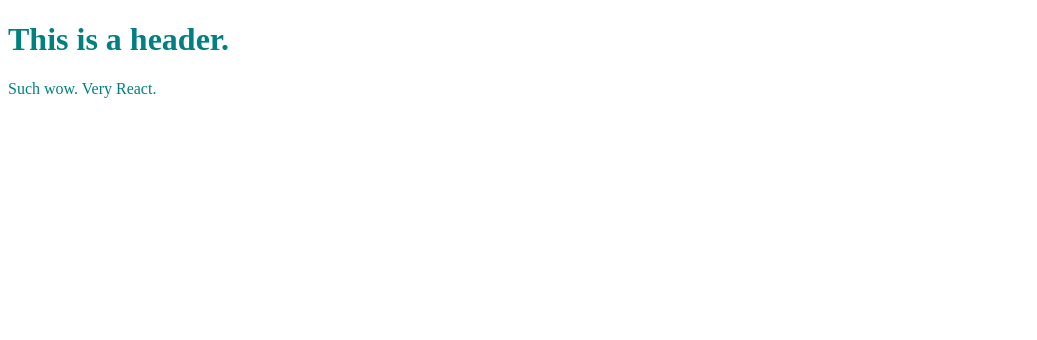
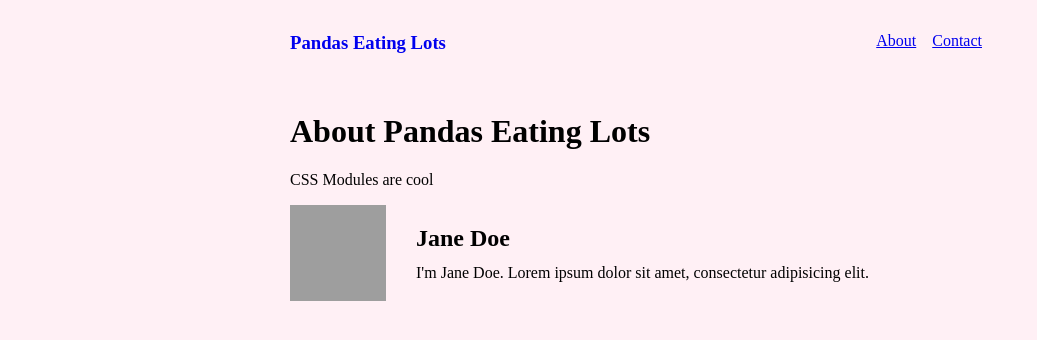
Before and after one commit to faelplg/gatsby-hello-world, a Gatsby site: page /about in a window 1280 px wide. Shown: the whole page, without its empty margins (0-1037 px from the left). Built offline with nearby package versions, Linux system fonts and the light colour scheme; Gatsby itself is replaced by a stand-in of ours; grey boxes are pictures that could not be loaded.

Commit message:
Learning graphql and gatsby source plugins.

```diff
--- /dev/null
+++ b/gatsby-browser.js
@@ -0,0 +1 @@
+import "./src/styles/global.css"
--- a/gatsby-config.js
+++ b/gatsby-config.js
@@ -5,6 +5,9 @@
  */
 
 module.exports = {
+  siteMetadata: {
+    title: `Pandas Eating Lots`,
+  },
   /* Your site config here */
   plugins: [],
 }
--- a/src/components/header.js
+++ b/src/components/header.js
@@ -1,7 +1,5 @@
-import React from 'react';
+import React from "react"
 
-const Header = props => (
-  <h1>This is a header.</h1>
-);
+const Header = props => <h1>{props.headerText}</h1>
 
-export default Header;
+export default Header
--- /dev/null
+++ b/src/components/layout.js
@@ -0,0 +1,49 @@
+import React from "react"
+
+import { useStaticQuery, Link, graphql } from "gatsby"
+
+const Layout = props => {
+  const data = useStaticQuery(
+    graphql`
+      query {
+        site {
+          siteMetadata {
+            title
+          }
+        }
+      }
+    `
+  )
+  return (
+    <div
+      style={{
+        margin: "0 auto",
+        maxWidth: "700px",
+        padding: "2em",
+        paddingTop: "1.5em",
+      }}
+    >
+      <Link to={`/`}>
+        <h3
+          style={{
+            marginBottom: "2em",
+            display: "inline-block",
+            fontStyle: "normal",
+            marginTop: "0",
+          }}
+        >
+          {data.site.siteMetadata.title}
+        </h3>
+      </Link>
+      <Link to="/contact/" style={{ float: "right", margin: "0 0.5em" }}>
+        Contact
+      </Link>
+      <Link to={`/about/`} style={{ float: "right", margin: "0 0.5em" }}>
+        About
+      </Link>
+      {props.children}
+    </div>
+  )
+}
+
+export default Layout
--- a/src/pages/about.js
+++ b/src/pages/about.js
@@ -1,11 +1,41 @@
 import React from "react"
-import Header from '../components/header';
+import Layout from "../components/layout"
+import { graphql } from "gatsby"
 
-const About = props => (
-  <div style={{ color: `teal` }}>
-    <Header />
-    <p>Such wow. Very React.</p>
+import styles from "./about.module.css"
+
+console.log(styles)
+
+const User = props => (
+  <div className={styles.user}>
+    <img src={props.avatar} className={styles.avatar} alt="Avatar" />
+    <div className={styles.description}>
+      <h2 className={styles.username}>{props.username}</h2>
+      <p className={styles.excerpt}>{props.excerpt}</p>
+    </div>
   </div>
 )
 
+const About = props => (
+  <Layout>
+    <h1>About {props.data.site.siteMetadata.title}</h1>
+    <p>CSS Modules are cool</p>
+    <User
+      username="Jane Doe"
+      avatar="https://s3.amazonaws.com/uifaces/faces/twitter/adellecharles/128.jpg"
+      excerpt="I'm Jane Doe. Lorem ipsum dolor sit amet, consectetur adipisicing elit."
+    />
+  </Layout>
+)
+
 export default About
+
+export const query = graphql`
+  query {
+    site {
+      siteMetadata {
+        title
+      }
+    }
+  }
+`
--- /dev/null
+++ b/src/pages/about.module.css
@@ -0,0 +1,31 @@
+.user {
+  display: flex;
+  align-items: center;
+  margin: 0 auto 12px auto;
+}
+
+.user:last-child {
+  margin-bottom: 0;
+}
+
+.avatar {
+  flex: 0 0 96px;
+  width: 96px;
+  height: 96px;
+  margin: 0;
+}
+
+.description {
+  flex: 1;
+  margin-left: 18px;
+  padding: 12px;
+}
+
+.username {
+  margin: 0 0 12px 0;
+  padding: 0;
+}
+
+.excerpt {
+  margin: 0;
+}
--- /dev/null
+++ b/src/styles/global.css
@@ -0,0 +1,3 @@
+html {
+  background-color: lavenderblush;
+}
```
Also changed, not shown: src/pages/contact.js (added, +14 -0 lines), src/pages/index.js (+5 -3 lines).
